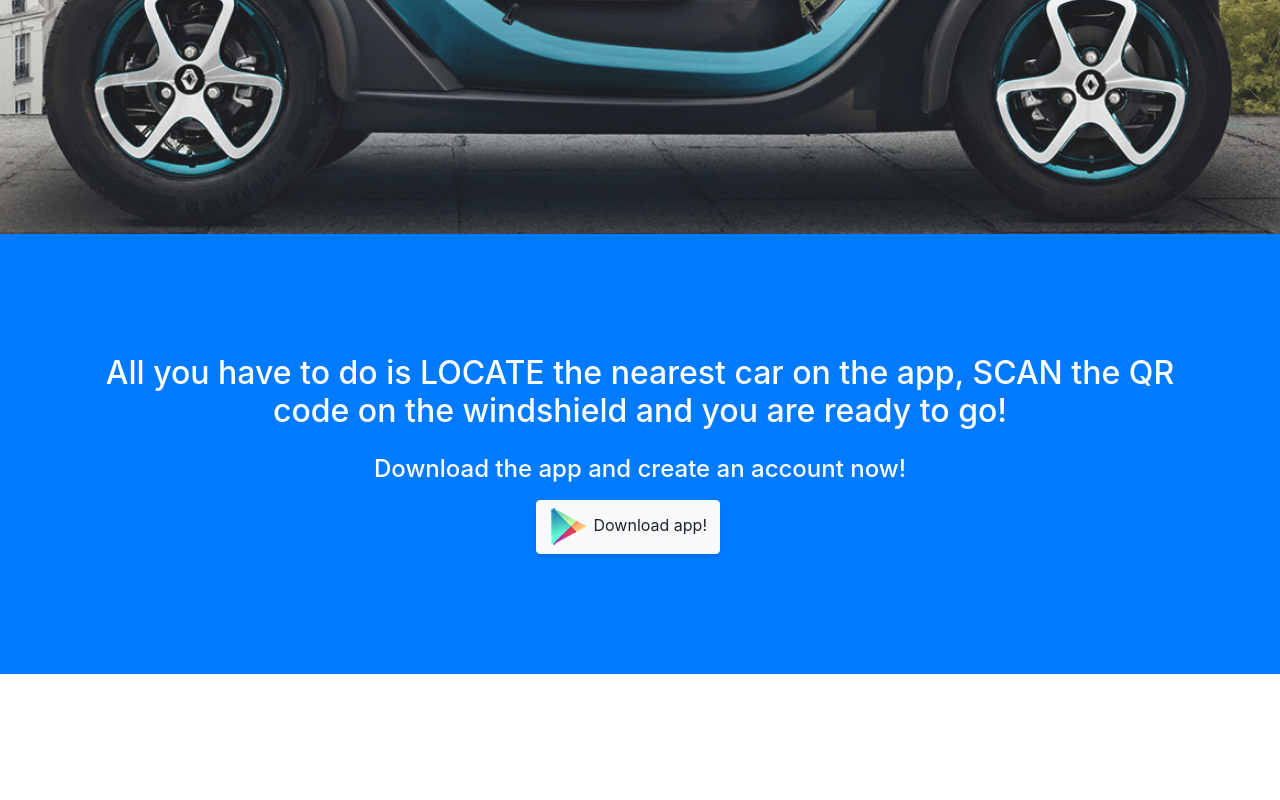
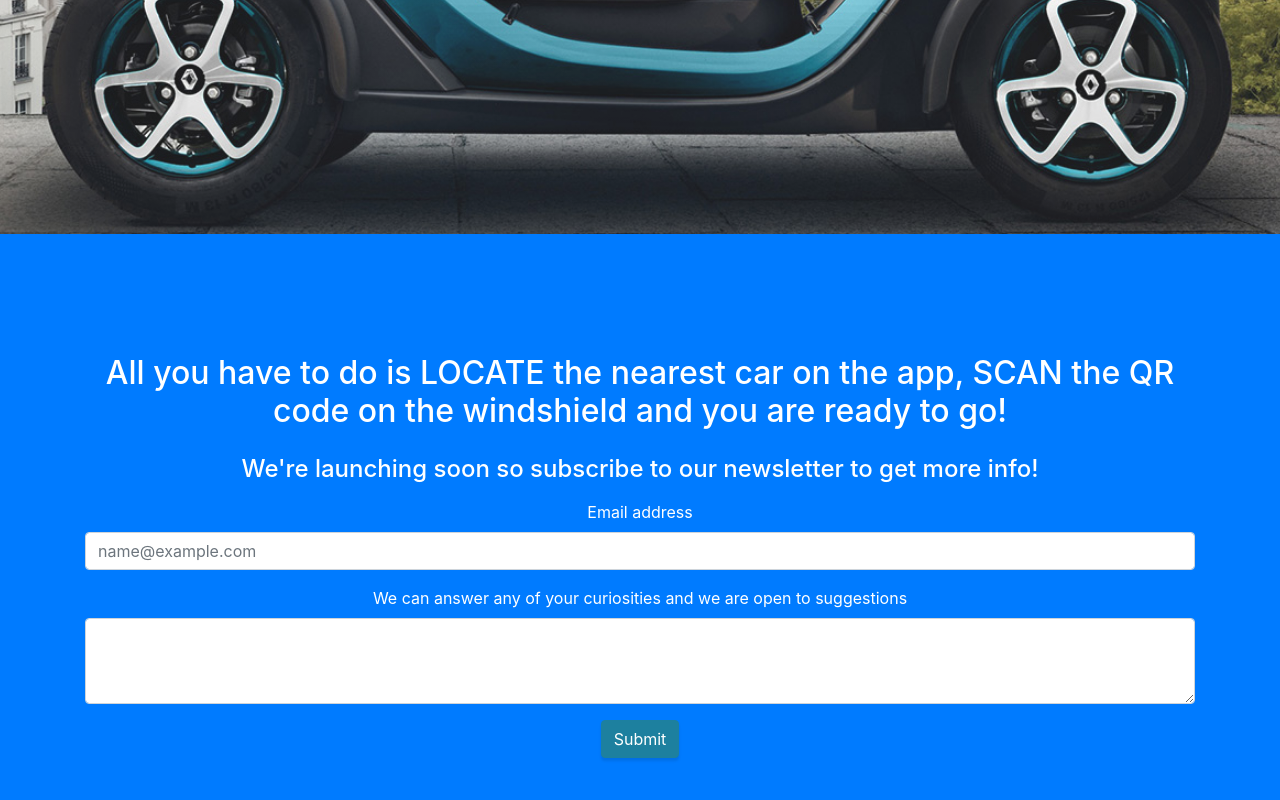
Before and after one commit to andreimitroi/scanit-landing, a website with bundled scripts: page index.html in a window 1280 px wide. Shown: the part 566-1366 px from the top of the page. Before the commit the page ends 1240 px from the top, so only its background shows below. Built offline with nearby package versions, Linux system fonts and the light colour scheme.

Commit message:
Hotjar + subscribe

```diff
--- a/index.html
+++ b/index.html
@@ -11,6 +11,17 @@
     gtag('js', new Date());
 
     gtag('config', 'UA-58773497-2');
+  </script>
+  <!-- Hotjar Tracking Code for https://andreimitroi.github.io/scanit-landing/ -->
+  <script>
+    (function(h,o,t,j,a,r){
+        h.hj=h.hj||function(){(h.hj.q=h.hj.q||[]).push(arguments)};
+        h._hjSettings={hjid:1574343,hjsv:6};
+        a=o.getElementsByTagName('head')[0];
+        r=o.createElement('script');r.async=1;
+        r.src=t+h._hjSettings.hjid+j+h._hjSettings.hjsv;
+        a.appendChild(r);
+    })(window,document,'https://static.hotjar.com/c/hotjar-','.js?sv=');
   </script>
   <meta charset="utf-8">
   <meta name="viewport" content="width=device-width, initial-scale=1, shrink-to-fit=no">
@@ -207,9 +218,41 @@
   <section class="content-section bg-primary text-white" id="about">
     <div class="container text-center">
       <h2 class="mb-4">All you have to do is LOCATE the nearest car on the app, SCAN the QR code on the windshield and you are ready to go!</h2>
-      <h4 class="mb-3">Download the app and create an account now!</h4>
-      <a href="#" class="btn btn-xl btn-light mr-4"><img src="img/play_c.png"/>      Download app!</a>
+      <h4 class="mb-3">We're launching soon so subscribe to our newsletter to get more info!</h4>
+      <!-- <a href="#" class="btn btn-xl btn-light mr-4"><img src="img/play_c.png"/>      Download app!</a> -->
       <!-- <a href="#" class="btn btn-xl btn-dark">Look at Me!</a> -->
+      <!-- <form
+        action="https://formspree.io/mbjjznon"
+        method="POST"
+      >
+      <label>
+        Where should we send you updates?:
+        <input type="text" name="_replyto">
+      </label>
+      <label>
+        Do you have any suggestions? Ask anything!:
+        <textarea name="message"></textarea>
+      </label>
+ your other form fields go here -->
+<!--
+      <button type="submit">Send</button>
+      </form> -->
+
+      <form action="https://formspree.io/mbjjznon"
+      method="POST">
+        <div class="form-group">
+          <label for="exampleFormControlInput1">Email address</label>
+          <input type="email" class="form-control" id="exampleFormControlInput1" placeholder="name@example.com">
+        </div>
+
+        <div class="form-group">
+          <label for="exampleFormControlTextarea1">We can answer any of your curiosities and we are open to suggestions</label>
+          <textarea class="form-control" id="exampleFormControlTextarea1" rows="3"></textarea>
+        </div>
+        <div class="col-auto">
+          <button type="submit" class="btn btn-primary mb-2">Submit</button>
+        </div>
+      </form>
     </div>
   </section>
 
```
